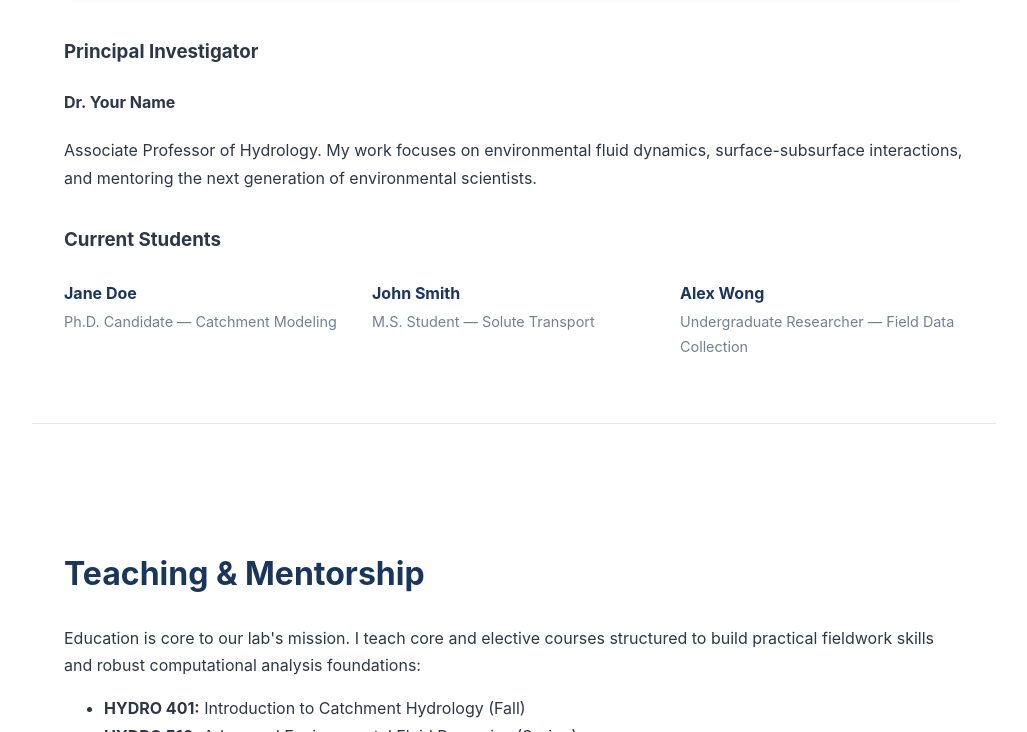
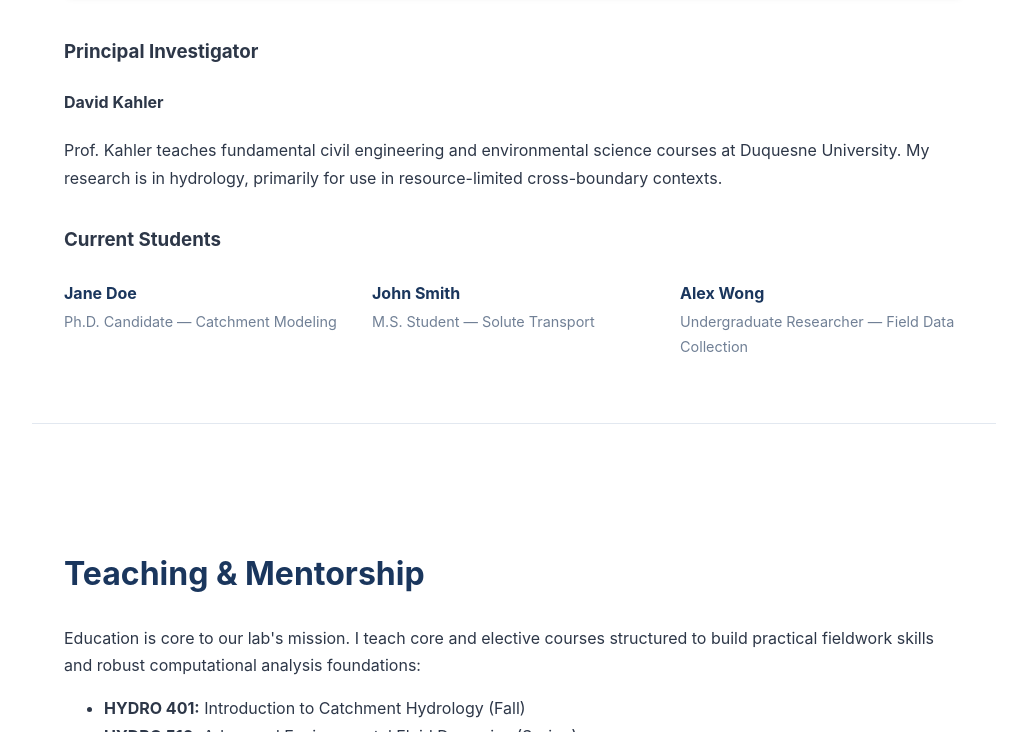
Before and after one commit to hydro-lab/hydro-lab.github.io, a Jekyll site: the page website.html, which Jekyll copies as it is, in a window 1280 px wide and 900 px high, scrolled down 2126 px, cut to the strip 168-900 px from the top of the window. Shown: the whole strip, without its empty margins (126-1153 px from the left). Built offline with Jekyll 4.4.1, drawn with Linux system fonts in a browser that asks for light colours.

Commit message:
optimizing for mobile

```diff
--- a/website.html
+++ b/website.html
@@ -192,12 +192,20 @@
     <!-- Top Navigation Bar -->
     <header>
     <div class="nav-container">
+        <input type="checkbox" id="menu-toggle" class="menu-checkbox">
+
+        <label for="menu-toggle" class="hamburger-label">
+            <span></span>
+            <span></span>
+            <span></span>
+        </label>
+
         <a href="#research" class="logo">Kahler Lab</a>
-            <nav>
+
+        <nav class="nav-links">
             <a href="#research">Research</a>
             <a href="#people">People</a>
             <a href="#teaching">Teaching</a>
-                <!-- Opens in new tab as requested -->
             <a href="https://scholar.google.com/citations?user=cbFRZZ0AAAAJ&hl=en" target="_blank" rel="noopener noreferrer">Publications ↗</a>
         </nav>
     </div>
@@ -273,8 +281,8 @@
 
         <h3>Principal Investigator</h3>
         <div style="margin-bottom: 2rem;">
-            <h4>Dr. Your Name</h4>
-            <p>Associate Professor of Hydrology. My work focuses on environmental fluid dynamics, surface-subsurface interactions, and mentoring the next generation of environmental scientists.</p>
+            <h4>David Kahler</h4>
+            <p>Prof. Kahler teaches fundamental civil engineering and environmental science courses at Duquesne University.  My research is in hydrology, primarily for use in resource-limited cross-boundary contexts.</p>
         </div>
 
         <h3>Current Students</h3>
```
Lines whose indentation alone changed are shown as unchanged.
